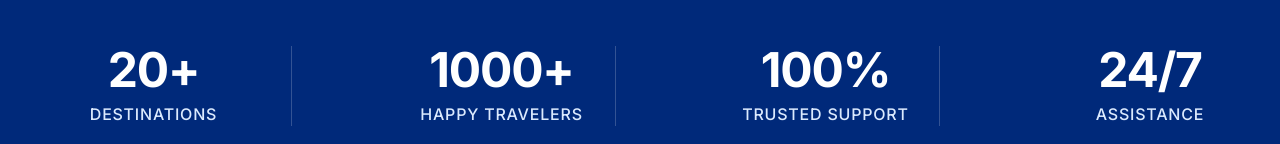
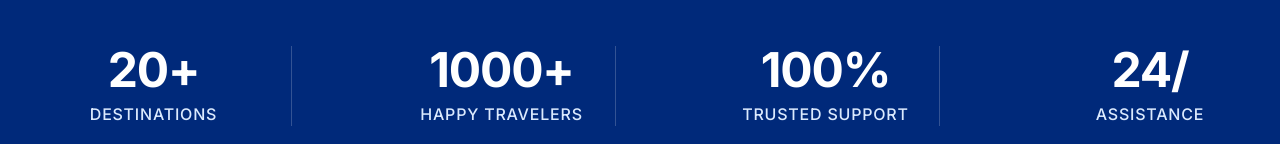
Before and after one commit to 4rinlabs/Travels-Website, a Next.js app: page / in a window 1280 px wide. Shown: the part 802-946 px from the top of the page. Built offline with nearby package versions, Linux system fonts and the light colour scheme; no server answers; the database is empty.

Commit message:
Muhaimin edits

```diff
--- a/app/(site)/contact/page.tsx
+++ b/app/(site)/contact/page.tsx
@@ -1,7 +1,7 @@
 import { Phone, Mail, MapPin, Clock3, MessageCircle } from "lucide-react";
 
 export default function ContactPage() {
-  const whatsappNumber = "919539430097";
+  const whatsappNumber = "+91 9539430097";
 
   const message = "Hi, I would like to know more about your travel services";
 
@@ -73,7 +73,7 @@ export default function ContactPage() {
                 <div>
                   <p className="text-xs text-slate-400 mb-0.5">Email</p>
                   <p className="text-base font-medium text-slate-700">
-                    info@eazyflytravels.com
+                    eazyfly.tours@gmail.com
                   </p>
                 </div>
               </div>
--- a/app/(site)/page.tsx
+++ b/app/(site)/page.tsx
@@ -88,7 +88,7 @@ export default async function HomePage() {
               </p>
 
               <ul className="space-y-4 mb-10">
-                {["Lowest price guarantee", "24/7 customer support", "Flexible booking options", "Instant ticketing assistance"].map((feature, i) => (
+                {["Best price guaranteed", "24/7 customer support", "Flexible booking options", "Instant ticketing assistance"].map((feature, i) => (
                   <li key={i} className="flex items-center gap-3 text-gray-700 font-medium">
                     <div className="w-8 h-8 rounded-full bg-blue-100 flex items-center justify-center text-[var(--brand-blue)]">
                       <Plane className="w-4 h-4" />
--- a/components/FlightEnquiryForm.tsx
+++ b/components/FlightEnquiryForm.tsx
@@ -26,7 +26,7 @@ export default function FlightEnquiryForm() {
   const handleSubmit = (e: React.FormEvent) => {
     e.preventDefault();
     if (validate()) {
-      const message = `Hi, I need a flight ticket.%0A*From:* ${formData.from}%0A*To:* ${formData.to}%0A*Date:* ${formData.date}%0A*Passengers:* ${formData.passengers}`;
+      const message = `Hi, I need a flight ticket.%0A %0A *From:* ${formData.from}%0A %0A *To:* ${formData.to}%0A %0A *Date:* ${formData.date}%0A %0A *Passengers:* ${formData.passengers}`;
       window.open(`https://wa.me/${siteConfig.whatsappNumber}?text=${message}`, "_blank");
     }
   };
--- a/components/Hero.tsx
+++ b/components/Hero.tsx
@@ -100,8 +100,8 @@ export default function Hero() {
                   rel="noopener noreferrer"
                   className="group flex flex-col md:flex-row items-center gap-1 md:gap-3 px-1 md:px-6 py-2 rounded-xl md:rounded-full hover:bg-white/20 transition-all cursor-pointer text-white justify-center border border-transparent hover:border-white/10 text-center"
                 >
-                  <action.icon className="w-4 h-4 md:w-6 md:h-6 text-blue-200 group-hover:text-white group-hover:scale-110 transition-transform duration-300" />
-                  <span className="font-semibold text-[10px] md:text-sm">{action.title}</span>
+                  <action.icon className="w-6 h-6 md:w-6 md:h-6 text-blue-200 group-hover:text-white group-hover:scale-110 transition-transform duration-300" />
+                  <span className="font-semibold text-xs md:text-sm mt-1 md:mt-0">{action.title}</span>
                 </a>
               ) : (
                 <Link
@@ -109,8 +109,8 @@ export default function Hero() {
                   href={action.href}
                   className="group flex flex-col md:flex-row items-center gap-1 md:gap-3 px-1 md:px-6 py-2 rounded-xl md:rounded-full hover:bg-white/20 transition-all cursor-pointer text-white justify-center border border-transparent hover:border-white/10 text-center"
                 >
-                  <action.icon className="w-4 h-4 md:w-6 md:h-6 text-blue-200 group-hover:text-white group-hover:scale-110 transition-transform duration-300" />
-                  <span className="font-semibold text-[10px] md:text-sm">{action.title}</span>
+                  <action.icon className="w-6 h-6 md:w-6 md:h-6 text-blue-200 group-hover:text-white group-hover:scale-110 transition-transform duration-300" />
+                  <span className="font-semibold text-xs md:text-sm mt-1 md:mt-0">{action.title}</span>
                 </Link>
               )
             ))}
--- a/components/StatsSection.tsx
+++ b/components/StatsSection.tsx
@@ -1,3 +1,68 @@
+"use client";
+
+import { useEffect, useState, useRef } from "react";
+
+function AnimatedCounter({ value, duration = 2000 }: { value: string; duration?: number }) {
+  const [count, setCount] = useState(0);
+  const [isVisible, setIsVisible] = useState(false);
+  const elementRef = useRef<HTMLDivElement>(null);
+
+  // Extract the numeric part and the suffix
+  const numMatch = value.match(/\d+/);
+  const targetNumber = numMatch ? parseInt(numMatch[0], 10) : 0;
+  const suffix = value.replace(/\d+/g, "");
+
+  useEffect(() => {
+    const observer = new IntersectionObserver(
+      (entries) => {
+        if (entries[0].isIntersecting) {
+          setIsVisible(true);
+        }
+      },
+      { threshold: 0.1 }
+    );
+
+    if (elementRef.current) {
+      observer.observe(elementRef.current);
+    }
+
+    return () => observer.disconnect();
+  }, []);
+
+  useEffect(() => {
+    if (!isVisible) return;
+
+    let startTime: number | null = null;
+    let animationFrameId: number;
+
+    const easeOutQuart = (t: number) => 1 - Math.pow(1 - t, 4);
+
+    const updateCount = (timestamp: number) => {
+      if (!startTime) startTime = timestamp;
+      const progress = timestamp - startTime;
+
+      if (progress < duration) {
+        const percentage = progress / duration;
+        const easedProgress = easeOutQuart(percentage);
+        setCount(Math.floor(targetNumber * easedProgress));
+        animationFrameId = requestAnimationFrame(updateCount);
+      } else {
+        setCount(targetNumber);
+      }
+    };
+
+    animationFrameId = requestAnimationFrame(updateCount);
+
+    return () => cancelAnimationFrame(animationFrameId);
+  }, [isVisible, targetNumber, duration]);
+
+  return (
+    <div ref={elementRef} className="text-3xl md:text-5xl font-bold text-white mb-2 tracking-tight">
+      {count}{suffix}
+    </div>
+  );
+}
+
 export default function StatsSection() {
   const stats = [
     { value: "20+", label: "Destinations" },
@@ -15,9 +80,7 @@ export default function StatsSection() {
         <div className="grid grid-cols-2 md:grid-cols-4 gap-8 md:gap-12 divide-x divide-white/20">
           {stats.map((stat, i) => (
             <div key={i} className={`text-center ${i === 0 ? "" : "pl-8 md:pl-12"}`}>
-              <div className="text-3xl md:text-5xl font-bold text-white mb-2 tracking-tight">
-                {stat.value}
-              </div>
+              <AnimatedCounter value={stat.value} />
               <div className="text-sm md:text-base text-blue-100 font-medium uppercase tracking-wider">
                 {stat.label}
               </div>
--- a/lib/site.ts
+++ b/lib/site.ts
@@ -1,7 +1,7 @@
 export const siteConfig = {
   companyName: "EazyFly Travels",
-  phone: "9539430097",
-  whatsappNumber: "919539430097",
+  phone: "+91 9539430097",
+  whatsappNumber: "+91 9539430097",
   email: "info@eazyflytravels.com",
   address: "The Edge Offices, A17, Vidya Nagar, Kasaragod, Kerala 671123.",
   social: {
```
